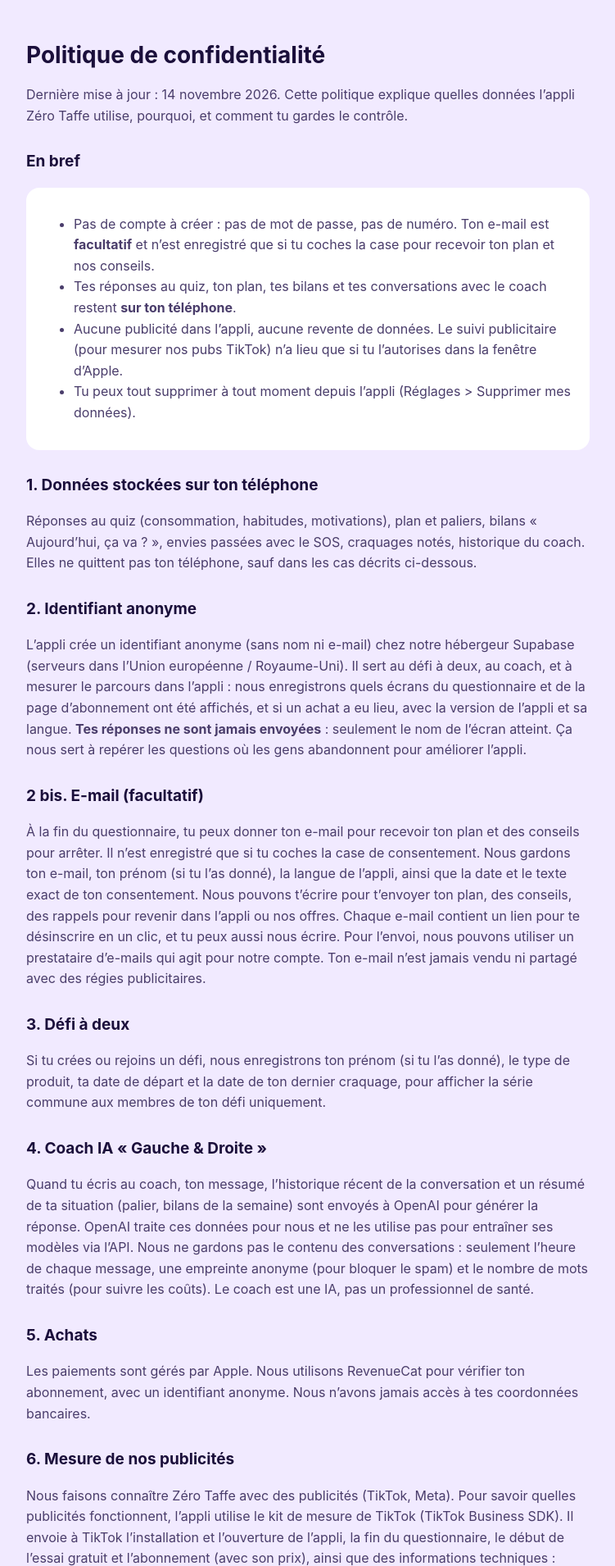
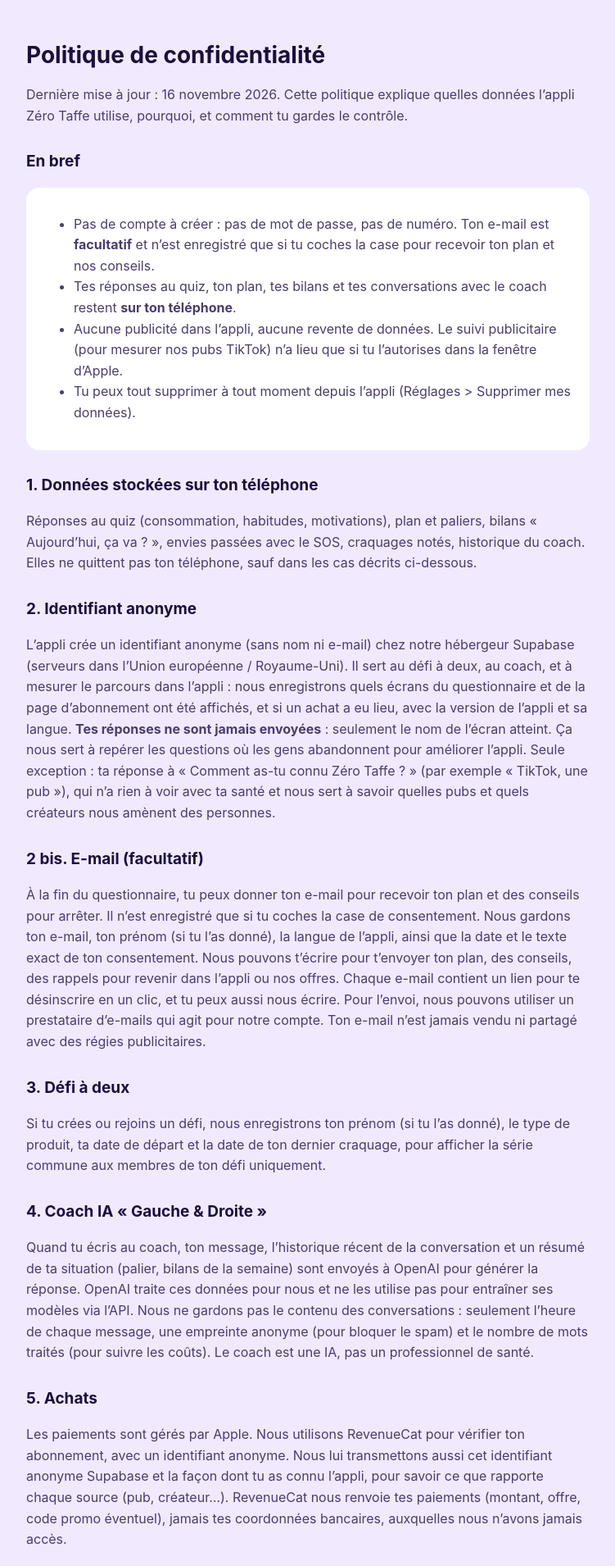
Before and after one commit to OXiLA12/zero-taffe-legal, a plain HTML site: page confidentialite.html in a window 1280 px wide. Shown: the top 1910 px of the page at 82% size, without its empty margins (264-1015 px from the left). Drawn offline with Linux system fonts and the light colour scheme.

Commit message:
Confidentialité : source déclarée et lien des paiements RevenueCat
Co-Authored-By: Claude Opus 5.5 <noreply@anthropic.com>

```diff
--- a/confidentialite.html
+++ b/confidentialite.html
@@ -1,7 +1,7 @@
 <!doctype html><html lang="fr"><head><meta charset="utf-8"><meta name="viewport" content="width=device-width,initial-scale=1"><title>Confidentialité — Zéro Taffe</title><link rel="stylesheet" href="style.css"></head>
 <body><main>
 <h1>Politique de confidentialité</h1>
-<p>Dernière mise à jour : 14 novembre 2026. Cette politique explique quelles données l’appli Zéro Taffe utilise, pourquoi, et comment tu gardes le contrôle.</p>
+<p>Dernière mise à jour : 16 novembre 2026. Cette politique explique quelles données l’appli Zéro Taffe utilise, pourquoi, et comment tu gardes le contrôle.</p>
 
 <h2>En bref</h2>
 <div class="card"><ul>
@@ -15,7 +15,7 @@
 <p>Réponses au quiz (consommation, habitudes, motivations), plan et paliers, bilans « Aujourd’hui, ça va ? », envies passées avec le SOS, craquages notés, historique du coach. Elles ne quittent pas ton téléphone, sauf dans les cas décrits ci-dessous.</p>
 
 <h2>2. Identifiant anonyme</h2>
-<p>L’appli crée un identifiant anonyme (sans nom ni e-mail) chez notre hébergeur Supabase (serveurs dans l’Union européenne / Royaume-Uni). Il sert au défi à deux, au coach, et à mesurer le parcours dans l’appli : nous enregistrons quels écrans du questionnaire et de la page d’abonnement ont été affichés, et si un achat a eu lieu, avec la version de l’appli et sa langue. <b>Tes réponses ne sont jamais envoyées</b> : seulement le nom de l’écran atteint. Ça nous sert à repérer les questions où les gens abandonnent pour améliorer l’appli.</p>
+<p>L’appli crée un identifiant anonyme (sans nom ni e-mail) chez notre hébergeur Supabase (serveurs dans l’Union européenne / Royaume-Uni). Il sert au défi à deux, au coach, et à mesurer le parcours dans l’appli : nous enregistrons quels écrans du questionnaire et de la page d’abonnement ont été affichés, et si un achat a eu lieu, avec la version de l’appli et sa langue. <b>Tes réponses ne sont jamais envoyées</b> : seulement le nom de l’écran atteint. Ça nous sert à repérer les questions où les gens abandonnent pour améliorer l’appli. Seule exception : ta réponse à « Comment as-tu connu Zéro Taffe ? » (par exemple « TikTok, une pub »), qui n’a rien à voir avec ta santé et nous sert à savoir quelles pubs et quels créateurs nous amènent des personnes.</p>
 
 <h2>2 bis. E-mail (facultatif)</h2>
 <p>À la fin du questionnaire, tu peux donner ton e-mail pour recevoir ton plan et des conseils pour arrêter. Il n’est enregistré que si tu coches la case de consentement. Nous gardons ton e-mail, ton prénom (si tu l’as donné), la langue de l’appli, ainsi que la date et le texte exact de ton consentement. Nous pouvons t’écrire pour t’envoyer ton plan, des conseils, des rappels pour revenir dans l’appli ou nos offres. Chaque e-mail contient un lien pour te désinscrire en un clic, et tu peux aussi nous écrire. Pour l’envoi, nous pouvons utiliser un prestataire d’e-mails qui agit pour notre compte. Ton e-mail n’est jamais vendu ni partagé avec des régies publicitaires.</p>
@@ -27,7 +27,7 @@
 <p>Quand tu écris au coach, ton message, l’historique récent de la conversation et un résumé de ta situation (palier, bilans de la semaine) sont envoyés à OpenAI pour générer la réponse. OpenAI traite ces données pour nous et ne les utilise pas pour entraîner ses modèles via l’API. Nous ne gardons pas le contenu des conversations : seulement l’heure de chaque message, une empreinte anonyme (pour bloquer le spam) et le nombre de mots traités (pour suivre les coûts). Le coach est une IA, pas un professionnel de santé.</p>
 
 <h2>5. Achats</h2>
-<p>Les paiements sont gérés par Apple. Nous utilisons RevenueCat pour vérifier ton abonnement, avec un identifiant anonyme. Nous n’avons jamais accès à tes coordonnées bancaires.</p>
+<p>Les paiements sont gérés par Apple. Nous utilisons RevenueCat pour vérifier ton abonnement, avec un identifiant anonyme. Nous lui transmettons aussi cet identifiant anonyme Supabase et la façon dont tu as connu l’appli, pour savoir ce que rapporte chaque source (pub, créateur…). RevenueCat nous renvoie tes paiements (montant, offre, code promo éventuel), jamais tes coordonnées bancaires, auxquelles nous n’avons jamais accès.</p>
 
 <h2>6. Mesure de nos publicités</h2>
 <p>Nous faisons connaître Zéro Taffe avec des publicités (TikTok, Meta). Pour savoir quelles publicités fonctionnent, l’appli utilise le kit de mesure de TikTok (TikTok Business SDK). Il envoie à TikTok l’installation et l’ouverture de l’appli, la fin du questionnaire, le début de l’essai gratuit et l’abonnement (avec son prix), ainsi que des informations techniques : identifiant d’appareil propre à notre appli, adresse IP, modèle et version du téléphone. <b>L’identifiant publicitaire de ton iPhone n’est utilisé que si tu acceptes</b> dans la fenêtre « Autoriser à suivre » d’Apple ; tu peux changer d’avis à tout moment dans Réglages &gt; Confidentialité et sécurité &gt; Suivi. Ces mesures passent aussi par le système SKAdNetwork d’Apple, qui ne révèle pas qui tu es. Ces données servent uniquement à mesurer et améliorer nos campagnes : elles ne sont pas vendues, et tes réponses au questionnaire et ton e-mail ne sont jamais envoyés à TikTok. TikTok traite ces données selon sa propre politique de confidentialité.</p>
```
